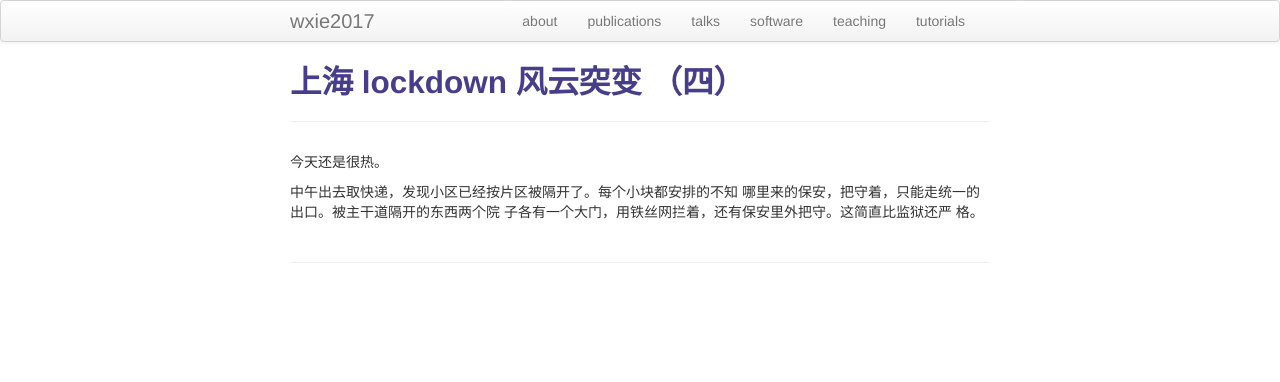
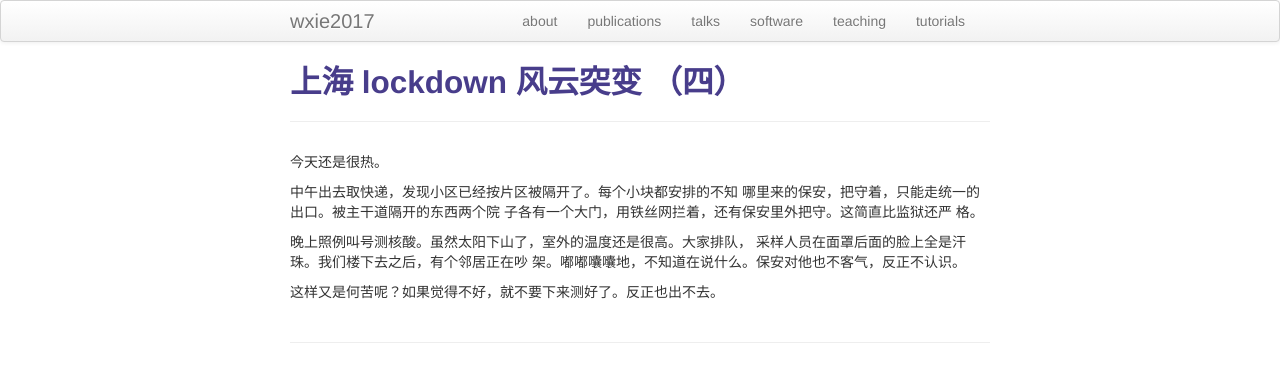
Before and after one commit to wxie2017/wxie2017.github.io, a Jekyll site: the page built from pages/article/上海-lockdown-风云突变-4.md, in a window 1280 px wide. Shown: the top 382 px of the page. Built offline with Jekyll 4.4.1, drawn with Linux system fonts in a browser that asks for light colours.

Commit message:
add new article: Shanghai lockdown 风云突变 四

```diff
--- a/pages/article/上海-lockdown-风云突变-4.md
+++ b/pages/article/上海-lockdown-风云突变-4.md
@@ -11,3 +11,9 @@ description: thought on 2022-07-12
 哪里来的保安，把守着，只能走统一的出口。被主干道隔开的东西两个院
 子各有一个大门，用铁丝网拦着，还有保安里外把守。这简直比监狱还严
 格。
+
+晚上照例叫号测核酸。虽然太阳下山了，室外的温度还是很高。大家排队，
+采样人员在面罩后面的脸上全是汗珠。我们楼下去之后，有个邻居正在吵
+架。嘟嘟囔囔地，不知道在说什么。保安对他也不客气，反正不认识。
+
+这样又是何苦呢？如果觉得不好，就不要下来测好了。反正也出不去。
```
Also changed, not shown: pages/pubs.md (+1 -0 lines).
